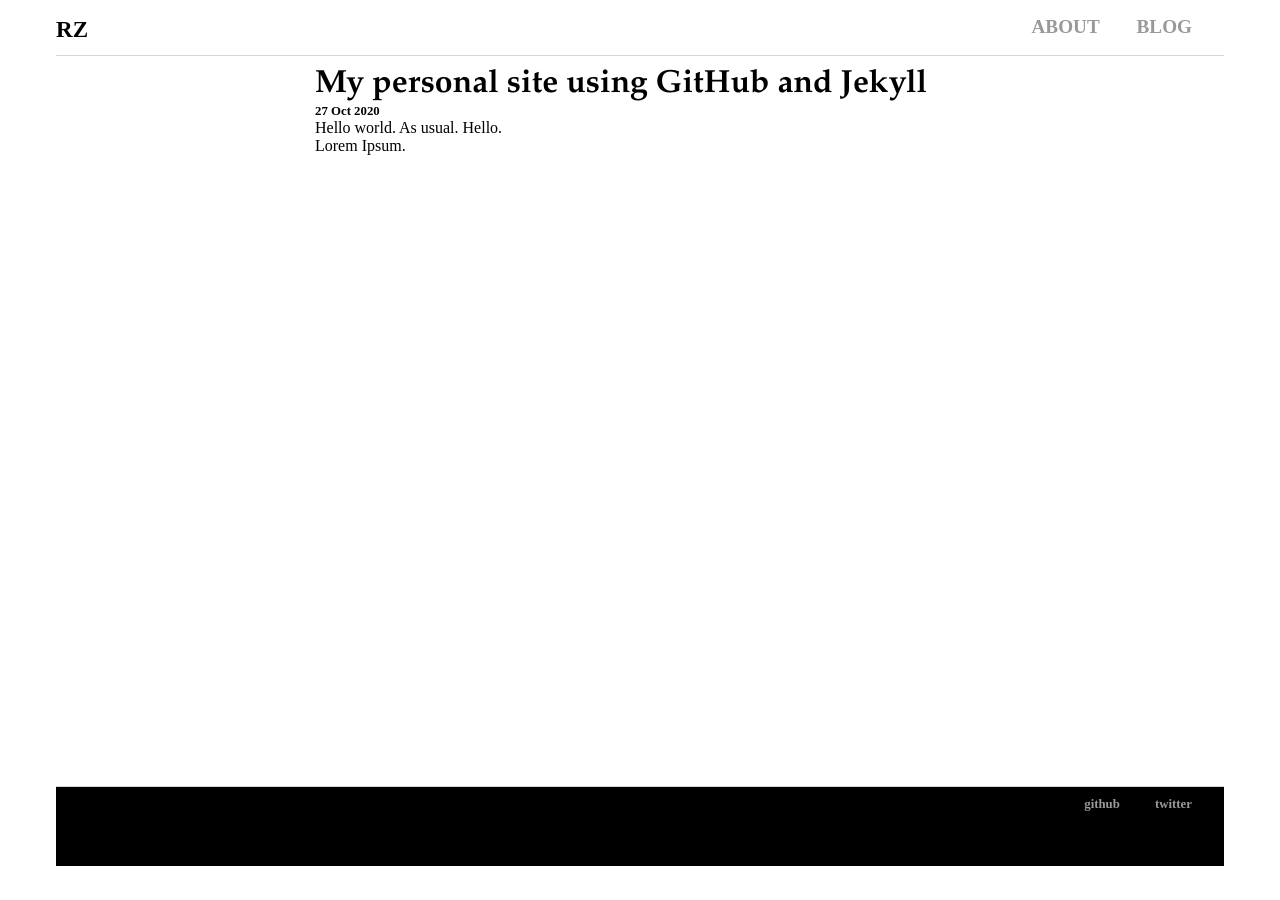
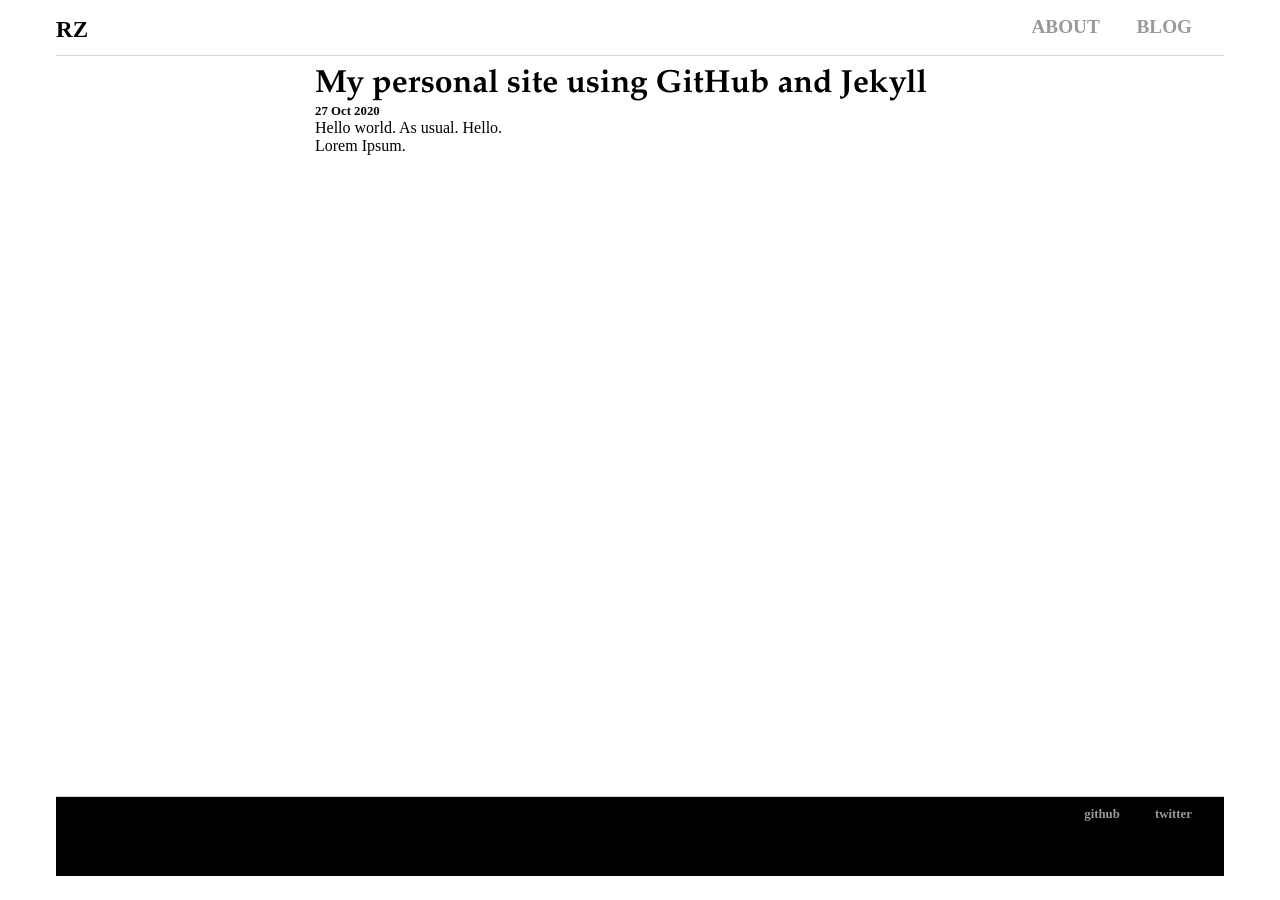
Before and after one commit to rnfitriansyah/rnfitriansyah.github.io, a Jekyll site: the page built from _posts/2020-10-27-rizki-first-site.md, in a window 1280 px wide. Built offline with Jekyll 4.4.1, drawn with Linux system fonts in a browser that asks for light colours.

Commit message:
Update responsive.css

```diff
--- a/css/responsive.css
+++ b/css/responsive.css
@@ -118,6 +118,7 @@ footer {
 
     main {
         min-height: 550px;
+        margin: 0 auto 10px;
     }
 
     footer {
@@ -153,6 +154,6 @@ footer {
     main {
         max-width: 650px;
         min-height: 700px;
-        margin: 0 auto 20px;
+        margin: 0 auto 30px;
     }
 }
```
